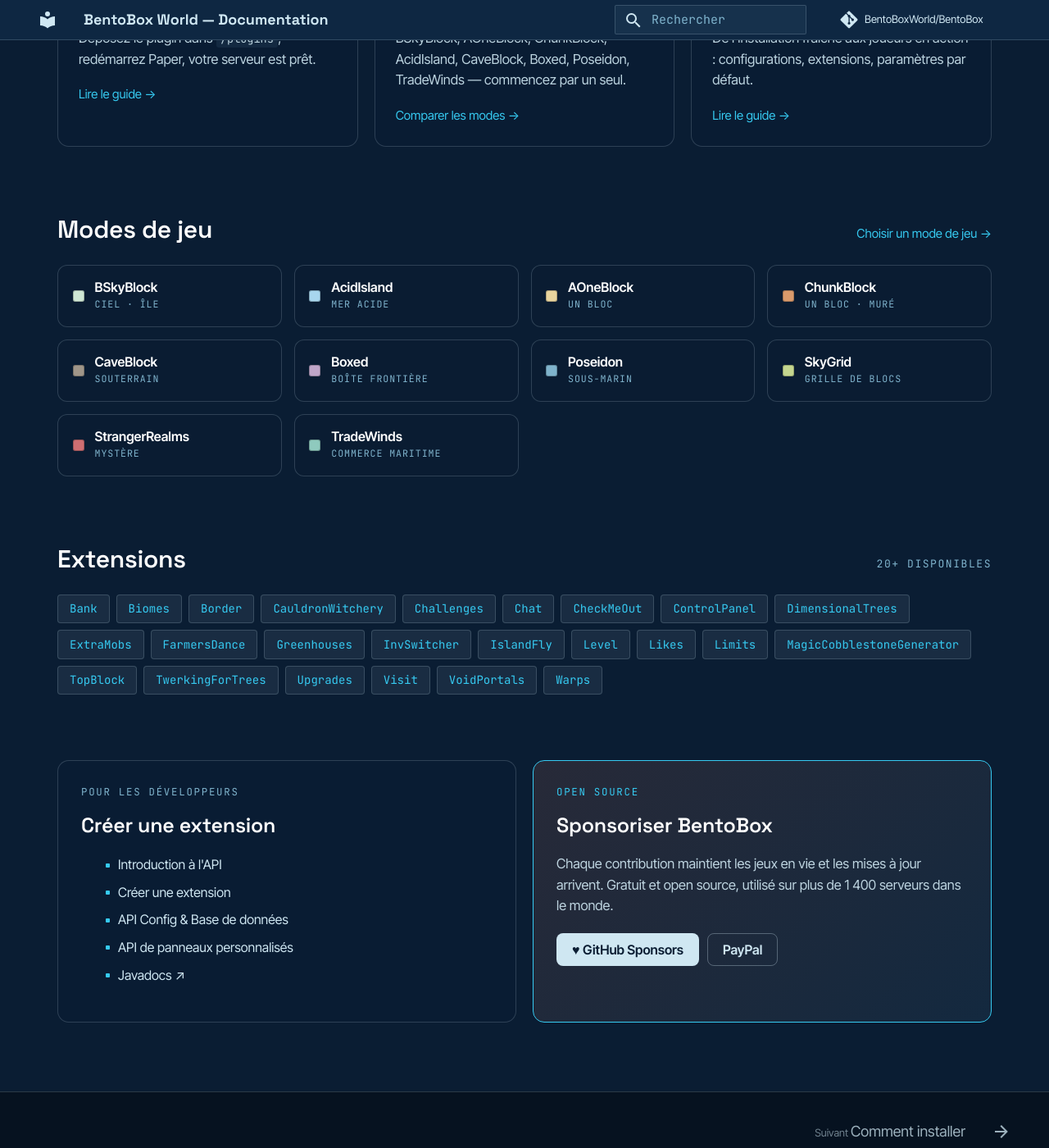
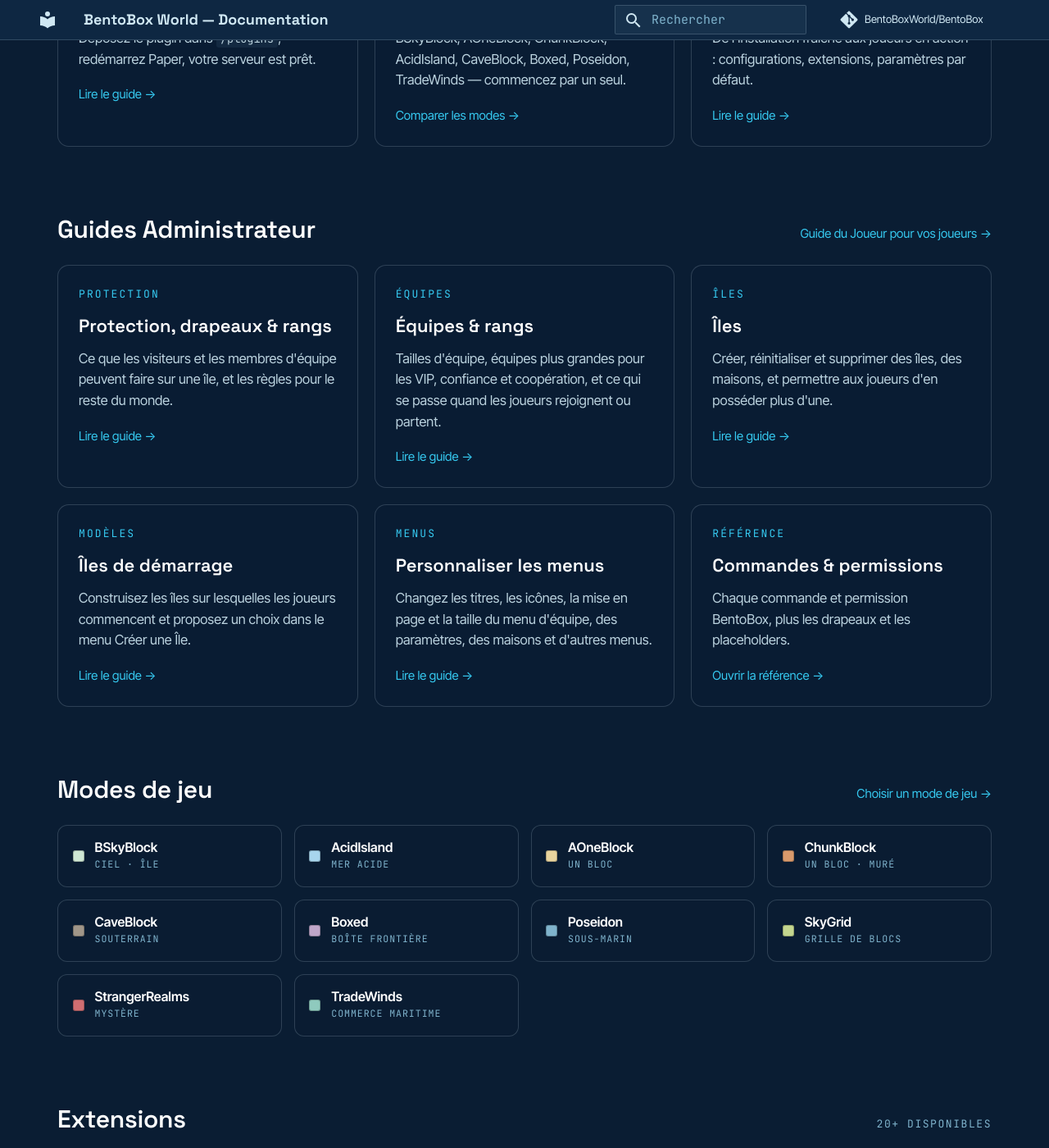
Before and after one commit to BentoBoxWorld/docs-french, an MkDocs documentation site: the page built from docs/index.md, in a window 1280 px wide and 1400 px high, scrolled down 977 px. Shown: the whole window at 82% size. Built offline with MkDocs 1.6.1 and Material for MkDocs 9.7.7, drawn with Linux system fonts in a browser that asks for light colours; comment, search, counter and statistics services are not loaded; some of the changed text lies outside the part shown.

Commit message:
docs(fr): mettre à jour la page d'accueil avec les guides administrateur
Ajout de la section Guides Administrateur à la page d'accueil avec liens
vers Protection, Équipes, Îles, Modèles, Menus et Référence de commandes.
Co-Authored-By: Claude Haiku 4.5 <noreply@anthropic.com>

```diff
--- a/docs/index.md
+++ b/docs/index.md
@@ -11,18 +11,19 @@ hide:
 <div class="bb-hero">
   <p class="bb-hero__eyebrow">docs.bentobox.world</p>
   <h1>Vos joueurs vont passer un excellent moment.</h1>
-  <p>BSkyBlock, AOneBlock, ChunkBlock, AcidIsland, CaveBlock, SkyGrid, Boxed, Poseidon, Stranger Realms, TradeWinds &mdash; tous tournant côte à côte sur votre serveur Paper, chacun avec son propre monde, ses règles et sa progression. Un seul plugin. Ajoutez les modes de jeu que vous voulez.</p>
+  <p>BSkyBlock, AOneBlock, ChunkBlock, AcidIsland, CaveBlock, SkyGrid, Boxed, Poseidon, Stranger Realms, TradeWinds — tous tournant côte à côte sur votre serveur Paper, chacun avec son propre monde, ses règles et sa progression. Un seul plugin. Ajoutez les modes de jeu que vous voulez.</p>
 
   <div class="bb-cta-row">
     <a href="BentoBox/First-Steps" class="bb-btn bb-btn-primary">Premiers 30 minutes &rarr;</a>
     <a href="FAQ" class="bb-btn bb-btn-ghost">FAQ &amp; dépannage</a>
     <a href="gamemodes/Comparison" class="bb-btn bb-btn-ghost">Choisir un mode de jeu</a>
+    <a href="BentoBox/Player-Guide" class="bb-btn bb-btn-ghost">Guide du Joueur</a>
     <a href="https://download.bentobox.world" class="bb-btn bb-btn-ghost">Télécharger</a>
   </div>
 
   <div class="bb-stats">
     <div class="bb-stat">
-      <div class="bb-stat__n">1&nbsp;400+</div>
+      <div class="bb-stat__n">1,600+</div>
       <div class="bb-stat__l">serveurs</div>
     </div>
     <div class="bb-stat">
@@ -62,7 +63,7 @@ hide:
         <span class="bb-step-time">5 min</span>
       </div>
       <p class="bb-step-title">Choisir un mode de jeu</p>
-      <p class="bb-step-body">BSkyBlock, AOneBlock, ChunkBlock, AcidIsland, CaveBlock, Boxed, Poseidon, TradeWinds &mdash; commencez par un seul.</p>
+      <p class="bb-step-body">BSkyBlock, AOneBlock, ChunkBlock, AcidIsland, CaveBlock, Boxed, Poseidon, TradeWinds — commencez par un seul.</p>
       <a href="gamemodes/Comparison" class="bb-step-link">Comparer les modes &rarr;</a>
     </div>
     <div class="bb-step-card">
@@ -73,6 +74,64 @@ hide:
       <p class="bb-step-title">Premiers 30 minutes</p>
       <p class="bb-step-body">De l'installation fraîche aux joueurs en action : configurations, extensions, paramètres par défaut.</p>
       <a href="BentoBox/First-Steps" class="bb-step-link">Lire le guide &rarr;</a>
+    </div>
+  </div>
+</div>
+
+<!-- ── ADMIN GUIDES ───────────────────────────────────────────── -->
+<div class="bb-section">
+  <div class="bb-section-header">
+    <h2>Guides Administrateur</h2>
+    <a href="BentoBox/Player-Guide" class="bb-section-link">Guide du Joueur pour vos joueurs &rarr;</a>
+  </div>
+  <div class="bb-steps">
+    <div class="bb-step-card">
+      <div class="bb-step-header">
+        <span class="bb-step-num">Protection</span>
+      </div>
+      <p class="bb-step-title">Protection, drapeaux &amp; rangs</p>
+      <p class="bb-step-body">Ce que les visiteurs et les membres d'équipe peuvent faire sur une île, et les règles pour le reste du monde.</p>
+      <a href="BentoBox/Island-Protection,-Flags-&amp;-Ranks" class="bb-step-link">Lire le guide &rarr;</a>
+    </div>
+    <div class="bb-step-card">
+      <div class="bb-step-header">
+        <span class="bb-step-num">Équipes</span>
+      </div>
+      <p class="bb-step-title">Équipes &amp; rangs</p>
+      <p class="bb-step-body">Tailles d'équipe, équipes plus grandes pour les VIP, confiance et coopération, et ce qui se passe quand les joueurs rejoignent ou partent.</p>
+      <a href="BentoBox/About/Teams" class="bb-step-link">Lire le guide &rarr;</a>
+    </div>
+    <div class="bb-step-card">
+      <div class="bb-step-header">
+        <span class="bb-step-num">Îles</span>
+      </div>
+      <p class="bb-step-title">Îles</p>
+      <p class="bb-step-body">Créer, réinitialiser et supprimer des îles, des maisons, et permettre aux joueurs d'en posséder plus d'une.</p>
+      <a href="BentoBox/About/IslandManagement" class="bb-step-link">Lire le guide &rarr;</a>
+    </div>
+    <div class="bb-step-card">
+      <div class="bb-step-header">
+        <span class="bb-step-num">Modèles</span>
+      </div>
+      <p class="bb-step-title">Îles de démarrage</p>
+      <p class="bb-step-body">Construisez les îles sur lesquelles les joueurs commencent et proposez un choix dans le menu Créer une Île.</p>
+      <a href="BentoBox/Blueprints" class="bb-step-link">Lire le guide &rarr;</a>
+    </div>
+    <div class="bb-step-card">
+      <div class="bb-step-header">
+        <span class="bb-step-num">Menus</span>
+      </div>
+      <p class="bb-step-title">Personnaliser les menus</p>
+      <p class="bb-step-body">Changez les titres, les icônes, la mise en page et la taille du menu d'équipe, des paramètres, des maisons et d'autres menus.</p>
+      <a href="Tutorials/generic/Customizable-GUI" class="bb-step-link">Lire le guide &rarr;</a>
+    </div>
+    <div class="bb-step-card">
+      <div class="bb-step-header">
+        <span class="bb-step-num">Référence</span>
+      </div>
+      <p class="bb-step-title">Commandes &amp; permissions</p>
+      <p class="bb-step-body">Chaque commande et permission BentoBox, plus les drapeaux et les placeholders.</p>
+      <a href="BentoBox/Commands" class="bb-step-link">Ouvrir la référence &rarr;</a>
     </div>
   </div>
 </div>
@@ -142,6 +201,7 @@ hide:
     <a href="addons/Chat/" class="bb-chip">Chat</a>
     <a href="addons/CheckMeOut/" class="bb-chip">CheckMeOut</a>
     <a href="addons/ControlPanel/" class="bb-chip">ControlPanel</a>
+    <a href="addons/DeathChest/" class="bb-chip">DeathChest</a>
     <a href="addons/DimensionalTrees/" class="bb-chip">DimensionalTrees</a>
     <a href="addons/ExtraMobs/" class="bb-chip">ExtraMobs</a>
     <a href="addons/FarmersDance/" class="bb-chip">FarmersDance</a>
@@ -178,7 +238,7 @@ hide:
     <div class="bb-sponsor-card">
       <p class="bb-card-eyebrow" style="color:oklch(0.78 0.13 220)">Open source</p>
       <p class="bb-card-title">Sponsoriser BentoBox</p>
-      <p class="bb-card-body">Chaque contribution maintient les jeux en vie et les mises à jour arrivent. Gratuit et open source, utilisé sur plus de 1&nbsp;400 serveurs dans le monde.</p>
+      <p class="bb-card-body">Chaque contribution maintient les jeux en vie et les mises à jour arrivent. Gratuit et open source, utilisé sur 1,600+ serveurs dans le monde.</p>
       <div class="bb-btn-row">
         <a href="https://github.com/sponsors/tastybento" class="bb-btn bb-btn-sm bb-btn-ink">&#9829; GitHub Sponsors</a>
         <a href="https://www.paypal.me/BentoBoxWorld" class="bb-btn bb-btn-sm bb-btn-ghost">PayPal</a>
```
